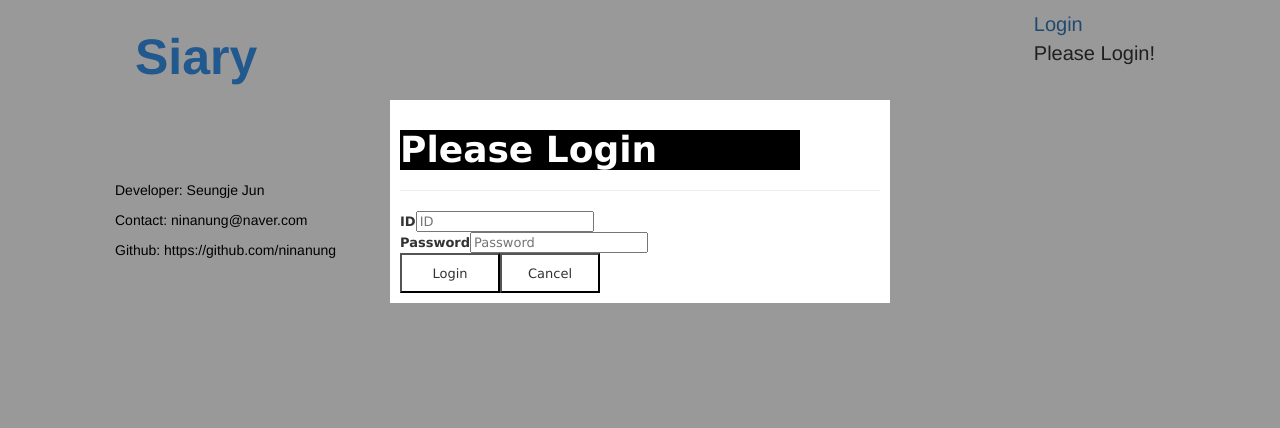
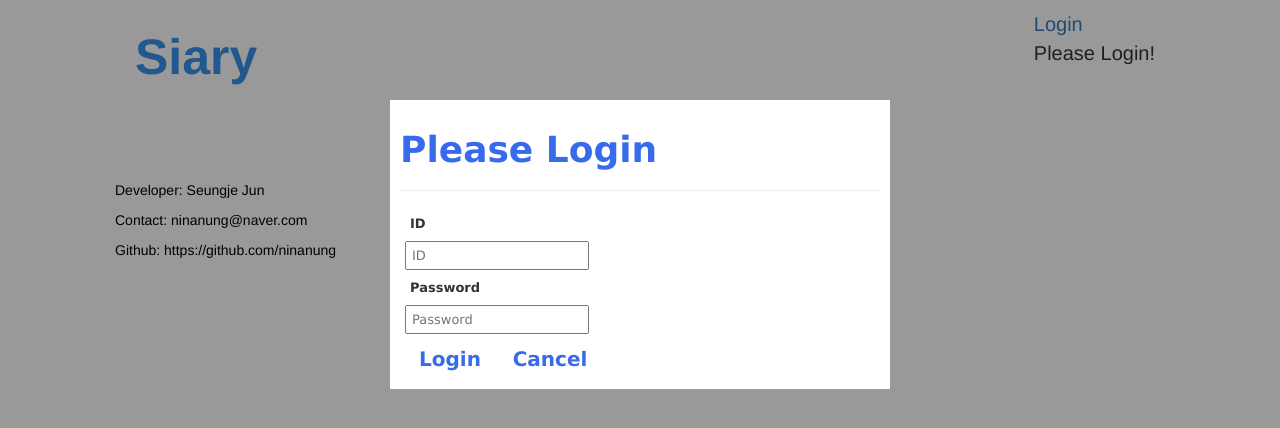
Before and after one commit to ninanung/Simple-Diary, a Vue app in the folder frontend/: page /login in a window 1280 px wide. Shown: the top 428 px of the page. Built offline with nearby package versions, Linux system fonts and the light colour scheme.

Commit message:
login page frontend

```diff
--- a/frontend/src/components/Login.vue
+++ b/frontend/src/components/Login.vue
@@ -74,19 +74,23 @@ export default {
     }
     button {
         width: 100px; height: 40px; background: white;
+        border: white; color: #376bec; font-size: 20px;
+        font-weight: bold;
     }
     button:hover {
-        background: black; color: white;
+        background: #376bec; color: white;
     }
     .form label {
-        text-align: left; margin: 0 0 3px 0; padding: 0;
+        text-align: left; margin: 5px; padding: 5px;
+        display: block;
         display: black; font-weight: bold;
     }
     .form input {
-        box-sizing: border-box; outline: none;
+        box-sizing: border-box; outline: none; padding: 5px;
+        display: block; margin: 5px;
     }
     .inputhead {
-        background: black; color: white; font-weight: bold;
+        color: #376bec; font-weight: bold;
         width: 400px; height: 40px; text-align: left;
     }
 </style>
```
